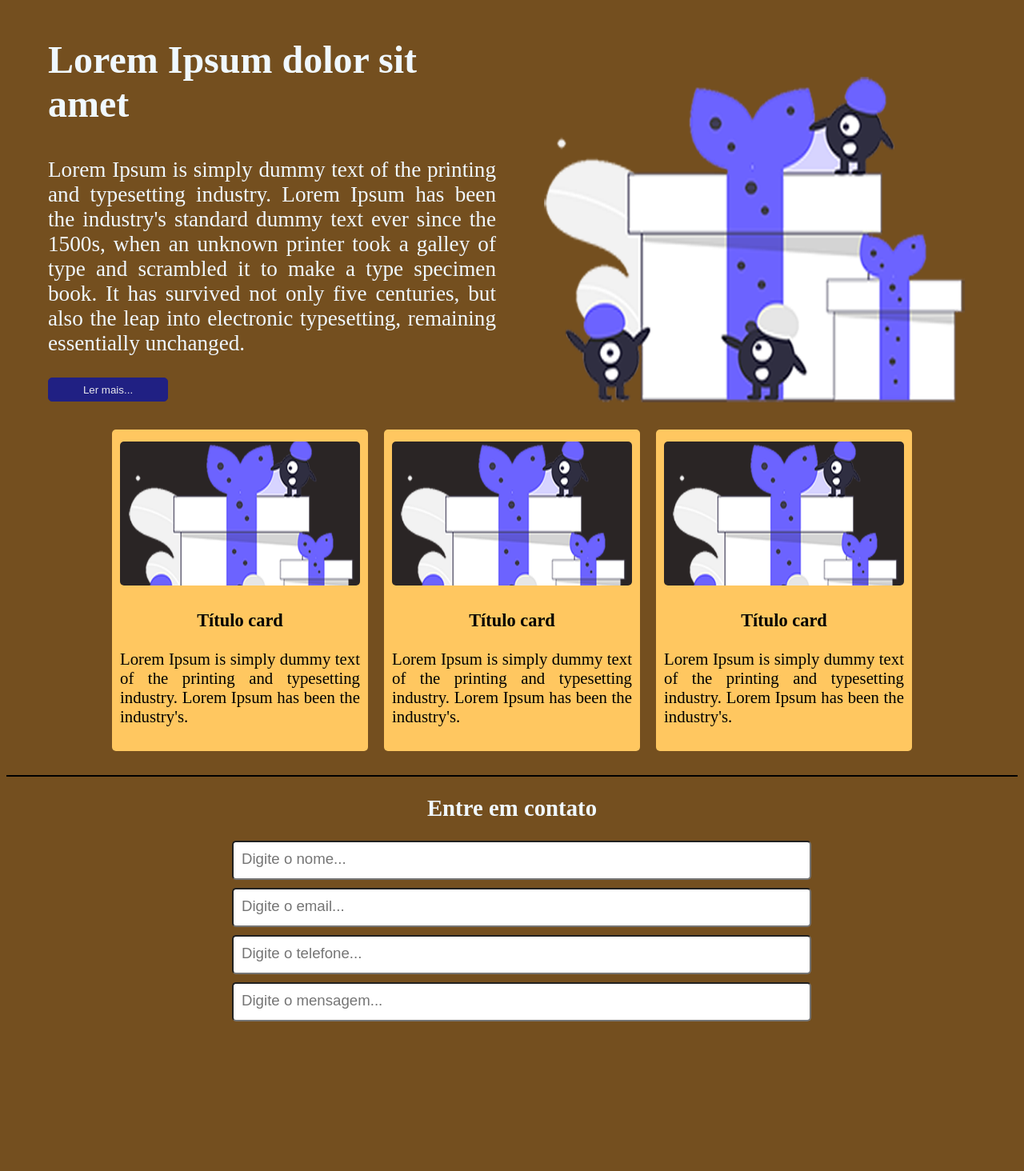
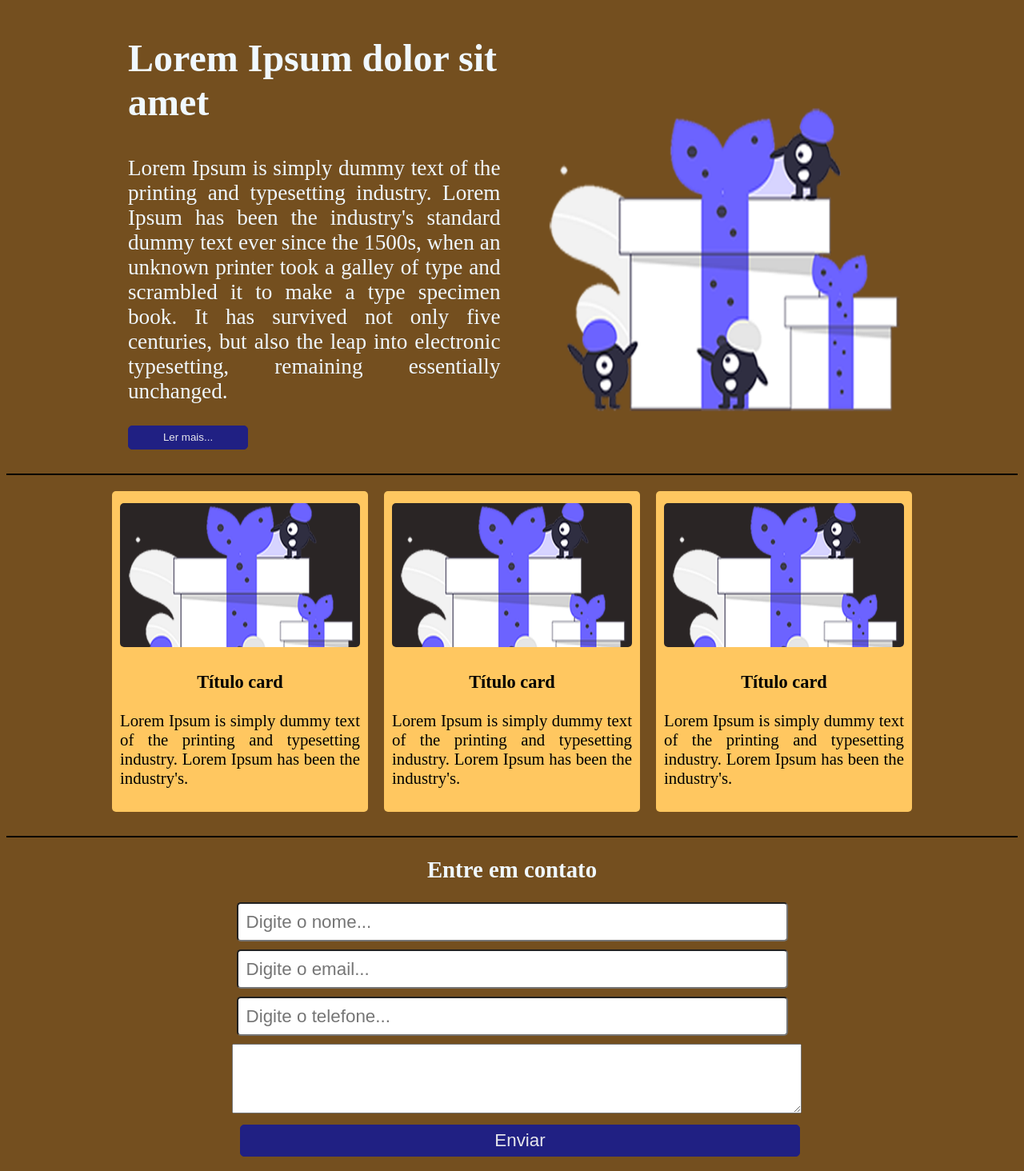
Before and after one commit to Anselmo17/Desafio-3-Codelandia, a plain HTML site: page site/index.html in a window 1280 px wide. Shown: the part 25-1489 px from the top of the page at 80% size. Before the commit the page ends 1320 px from the top, so only its background shows below. Drawn offline with Linux system fonts and the light colour scheme.

Commit message:
Feat:Adicionando correção no layout do banner e da seção dos cards

```diff
--- a/site/index.html
+++ b/site/index.html
@@ -37,6 +37,8 @@
         </div>
 
     </section>
+
+    <hr class="line-cards"/>
 
     <!-- cards -->
     <section class="container-cards">
@@ -82,7 +84,14 @@
                 <input placeholder="Digite o telefone...">
             </div>
             <div>
-                <input placeholder="Digite o mensagem...">
+                <textarea name="mensagem" id="mensagem" rows="5" placeholder="Escreva sua mensagem...">
+            </textarea>
+            </div>
+
+            <div>
+                <button class="btn-send">
+                    Enviar
+                </button>
             </div>
         </form>
     </section>
--- a/site/style.css
+++ b/site/style.css
@@ -1,35 +1,45 @@
-:root{
+:root {
     --blue: rgb(32, 32, 131);
-    --white:aliceblue;
+    --white: aliceblue;
 }
 
-body{
+body {
     background: rgb(116, 79, 31);
 }
 
 
-/* banner */
-.banner{
-    display: flex;
-    width: 100%;
-    max-width: 1200px;
+/*************** banner ****************/
+.banner {
+    max-width: 1000px;
+    margin: 10px auto;
+    display: grid;
+    /* dimensiona os cards d acordo com tela */
+    grid-template-columns: repeat(auto-fit, minmax(350px, 1fr));
+    grid-column-gap: 20px;
+    grid-row-gap: 60px;
+    justify-content: center;
+    padding: 0 5px;
     align-items: center;
-    margin: 0 auto;
 }
 
-.banner-section{
-    width: 100%;
+.banner-section {
+    width: 95%;
+    max-width: 700px;
     padding: 20px;
 }
 
-.img-banner{
+.img-banner {
+    /*width: 90%;
+    height: auto;*/
     width: 100%;
     height: auto;
-    max-height:500px;
+    margin: 5px 0 5px 0;
+    object-fit: cover;
+    max-height: 500px;
     max-width: 1000px;
 }
 
-button{
+button {
     color: rgb(231, 231, 236);
     background-color: var(--blue);
     border: 1px solid var(--blue);
@@ -39,55 +49,47 @@ button{
     cursor: pointer;
 }
 
+.btn-send {
+    margin: 10px;
+    width: 100%;
+    max-width: 800px;
+    height: 40px;
+    font-size: 1.4rem;
+}
 
-h1, p {
-    color:var(--white);
+.btn-send:hover{
+    background: black;
+    color: yellowgreen;
+}
+
+
+h1,
+p {
+    color: var(--white);
     font-size: 3em;
 }
 
-p{
+p {
     font-size: 1.7em;
     text-align: justify;
     font-family: 'Times New Roman', Times, serif;
 }
 
-h2{
+h2 {
     color: var(--white);
     font-size: 1.8em;
 }
 
 
-/* section contatos */
-.contatos{
-    text-align: center;
-    border-top: 2px solid black;
-    margin-top: 30px;
-    padding: 0px 20px;
+/******************* container cards *****************/
+.line-cards{
+    border: none;
+    border-bottom: 2px solid black;
 }
 
-form{
-    width: 100%;
-    max-width: 700px;
-    margin: auto;
-}
-
-input{
-    border-radius: 5px;
-    height: 25px;
-    width: 100%;
-    padding: 10px;
-    margin-bottom: 10px;
-}
-
-input::placeholder{
-    font-size: 1.4em;
-}
-
-
-/* container cards */
 .container-cards {
     max-width: 1000px;
-    margin: 10px auto;
+    margin: 20px auto;
     display: grid;
     /* dimensiona os cards d acordo com tela */
     grid-template-columns: repeat(auto-fit, minmax(180px, 1fr));
@@ -108,7 +110,7 @@ input::placeholder{
     font-size: 1.3em;
 }
 
-  .title{
+.title {
     text-align: center;
     font-size: 1.4em;
 }
@@ -122,6 +124,41 @@ input::placeholder{
     border-radius: 5px;
 }
 
-.title{
+.title {
     align-items: center;
 }
+
+
+/********************* section contatos ************************/
+.contatos {
+    text-align: center;
+    border-top: 2px solid black;
+    margin-top: 30px;
+    padding: 0px 20px;
+}
+
+form {
+    width: auto;
+    max-width: 700px;
+    margin: auto;
+}
+
+input {
+    border-radius: 5px;
+    height: 25px;
+    width: 95%;
+    padding: 10px;
+    margin-bottom: 10px;
+    font-size: 1.4em;
+}
+
+textarea {
+    width: 100%;
+    padding: 5px;
+    max-width: 700px;
+    margin: 0 auto;
+}
+
+textarea::placeholder {
+    font-size: 1.4em;
+}
```
Also changed, not shown: 1 other file. Lines whose indentation alone changed are shown as unchanged.
